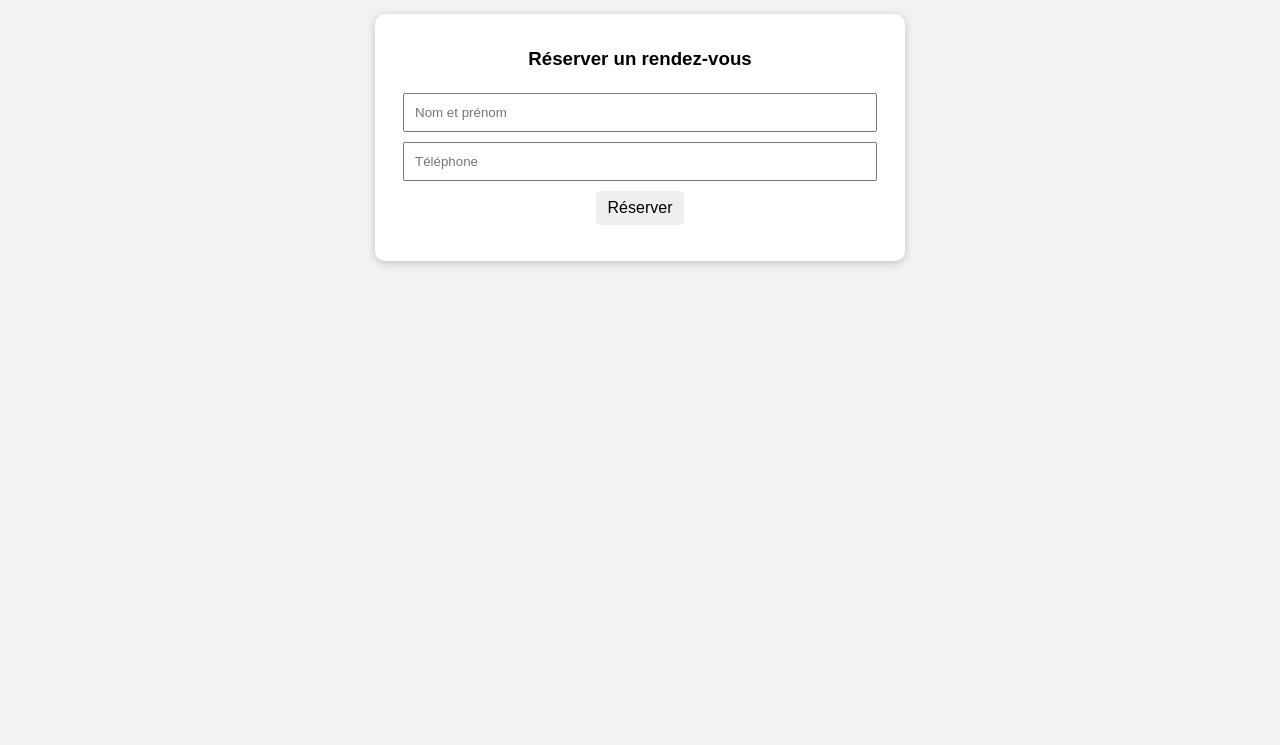
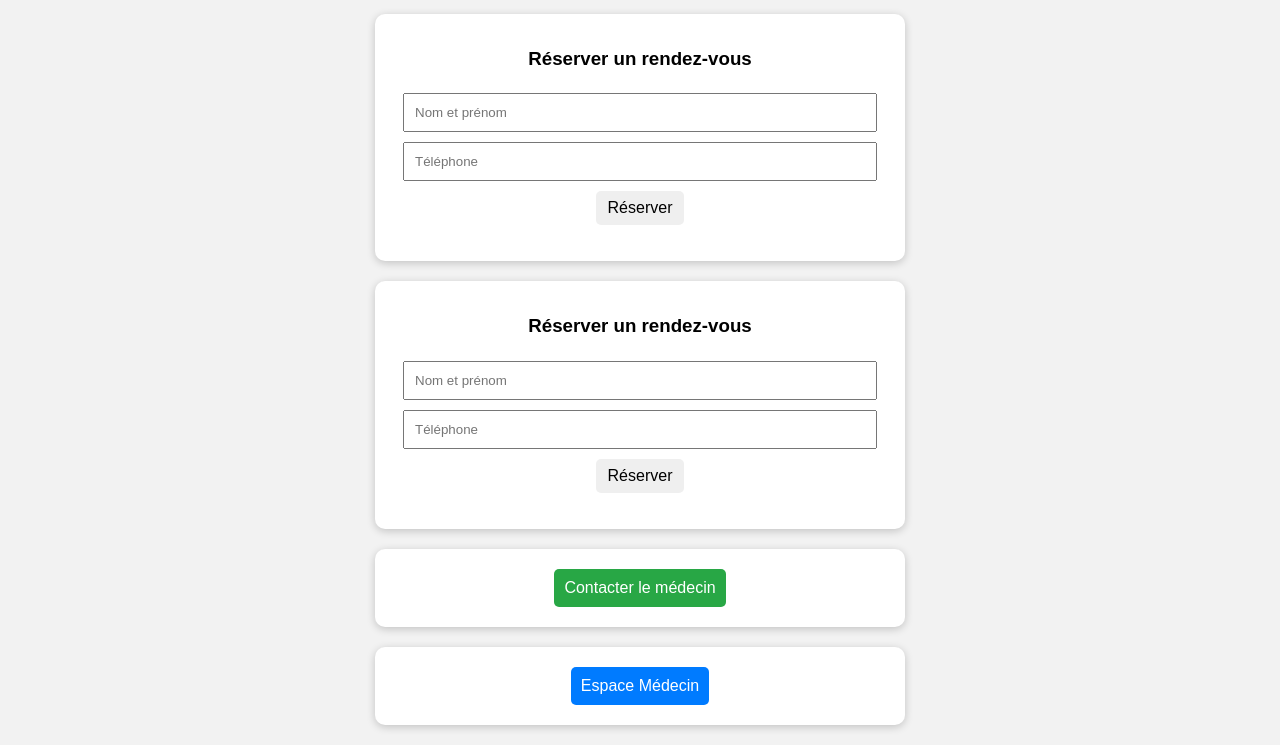
Before and after one commit to Cabinet-Mohammedi/Clinique, a plain HTML site: page index.html in a window 1280 px wide. Shown: the part 73-818 px from the top of the page. Drawn offline with Linux system fonts and the light colour scheme.

Commit message:
index.html

```diff
--- a/index.html
+++ b/index.html
@@ -23,6 +23,31 @@
     <p id="infoReservation"></p>
   </div>
 </main>
+<main>
+  <div class="card">
+    <h3>Réserver un rendez-vous</h3>
+    <input type="text" id="nomPatient" placeholder="Nom et prénom">
+    <input type="tel" id="telPatient" placeholder="Téléphone">
+    <button id="btnReserve">Réserver</button>
+    <p id="infoReservation"></p>
+  </div>
+
+  <!-- Bouton pour contacter le médecin -->
+  <div class="card">
+    <button onclick="window.location.href='tel:0772812293'"
+            style="background:#28a745; color:white; padding:10px; border:none; border-radius:5px; cursor:pointer;">
+      Contacter le médecin
+    </button>
+  </div>
+
+  <!-- Bouton pour accéder à l'espace médecin -->
+  <div class="card">
+    <button onclick="window.location.href='doctor.html'"
+            style="background:#007BFF; color:white; padding:10px; border:none; border-radius:5px; cursor:pointer;">
+      Espace Médecin
+    </button>
+  </div>
+</main>
 
 <script src="patient.js"></script>
 </body>
```
